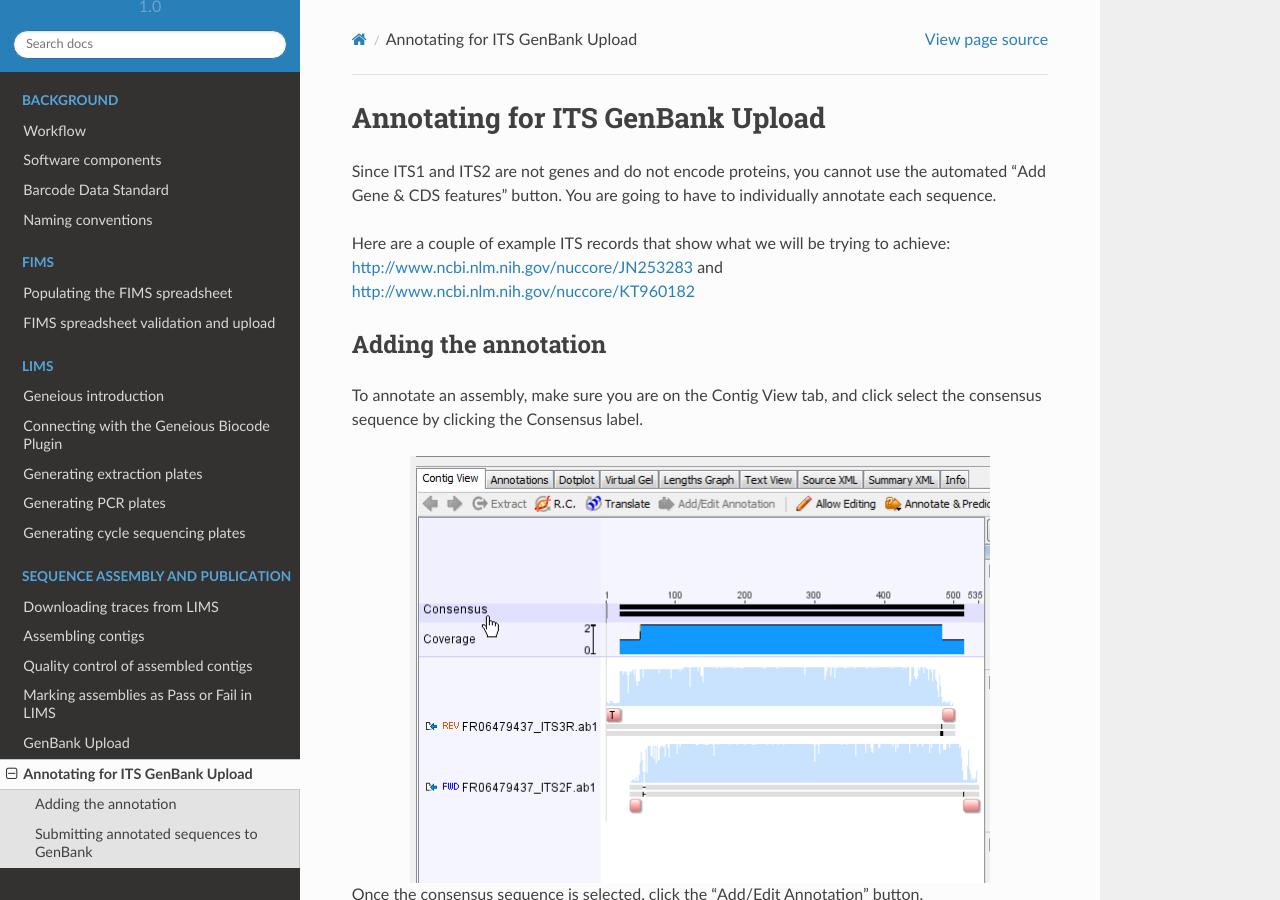
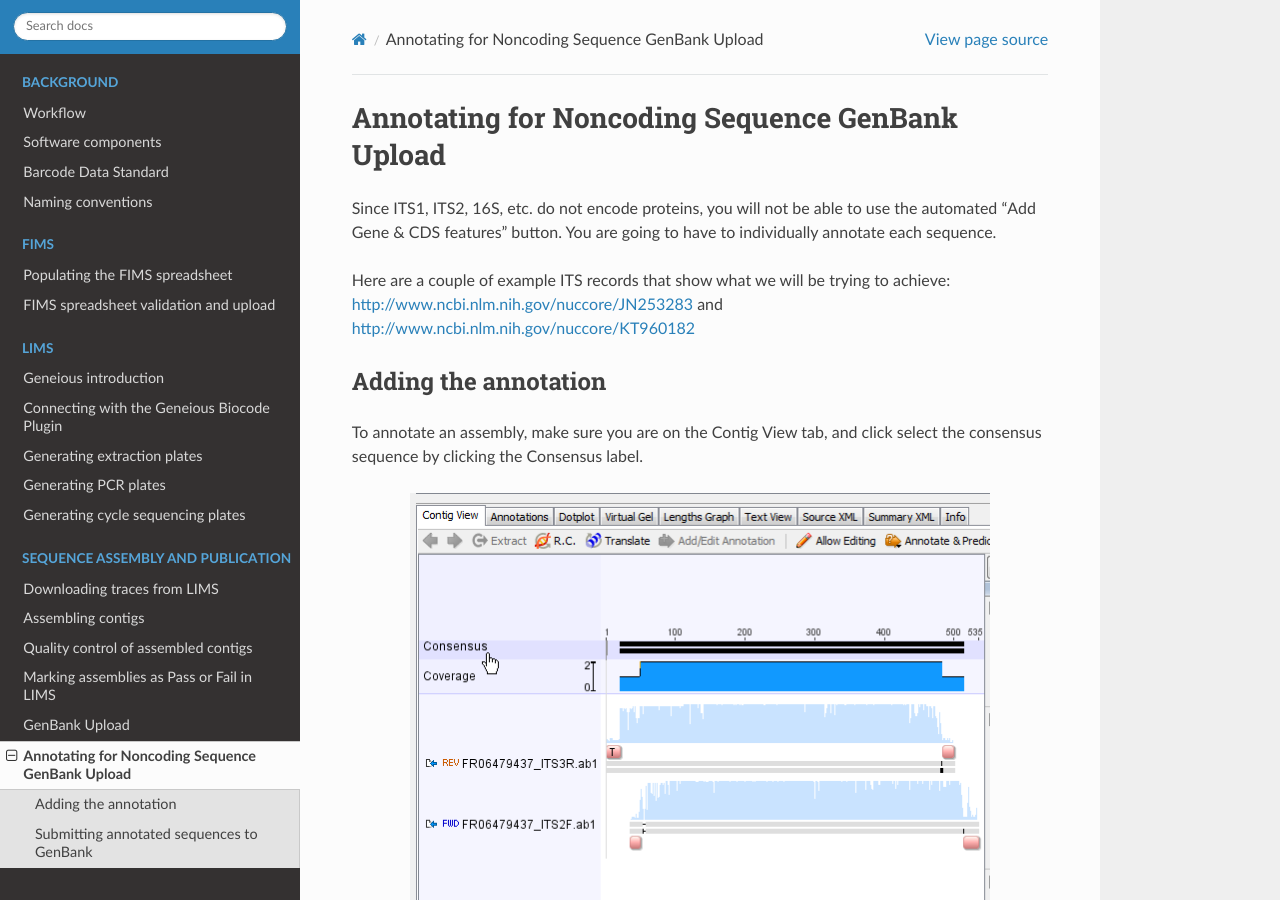
Before and after one commit to SIBarcodeNetwork/ReadtheDocsMaster, a Sphinx documentation site: the page built from Docs/noncoding_annotation.rst, in a window 1280 px wide and 900 px high. Built offline with Sphinx 7.4.7 and the Read the Docs theme 2.0.0, drawn with Linux system fonts in a browser that asks for light colours.

Commit message:
Changed ITS annotation page to be more broad
Kept example the same, but changed description to include how to handle
16S sequences as well.

```diff
--- a/Docs/gb_upload.rst
+++ b/Docs/gb_upload.rst
@@ -147,7 +147,7 @@
 
 If you are creating submission files for sequences for protein-coding regions that are not part of the DNA Barcode Data Standard, you can still use the Gene and CDS Features. However, it is very important that you ensure that "Experimental Strategy" in the Traces tab is set to "TARGETED LOCUS". This is reiterated in the "Traces and Sequencing Primers" section below.
 
-If you are creating submission files for sequences that are NOT protein-coding, follow the instructions laid out in the :ref:`its_annotation-link` special SOP.
+If you are creating submission files for sequences that are NOT protein-coding, follow the instructions laid out in the :ref:`noncoding_annotation-link` special SOP.
 
 Here are the Gene and corresponding CDS Product for common non-barcode regions. If you are unsure, look at existing sequence on GenBank.
 
--- a/Docs/index.rst
+++ b/Docs/index.rst
@@ -51,4 +51,4 @@
 	sequence_qc
 	mark_pass
 	gb_upload
-	its_annotation
+	noncoding_annotation
--- a/Docs/its_annotation.rst
+++ b/Docs/noncoding_annotation.rst
@@ -1,9 +1,9 @@
-.. _its_annotation-link:
+.. _noncoding_annotation-link:
 
-Annotating for ITS GenBank Upload
-=================================
+Annotating for Noncoding Sequence GenBank Upload
+================================================
 
-Since ITS1 and ITS2 are not genes and do not encode proteins, you cannot use the automated "Add Gene & CDS features" button. You are going to have to individually annotate each sequence.
+Since ITS1, ITS2, 16S, etc. do not encode proteins, you will not be able to use the automated "Add Gene & CDS features" button. You are going to have to individually annotate each sequence.
 
 Here are a couple of example ITS records that show what we will be trying to achieve: http://www.ncbi.nlm.nih.gov/nuccore/JN253283
 and http://www.ncbi.nlm.nih.gov/nuccore/KT960182
```
